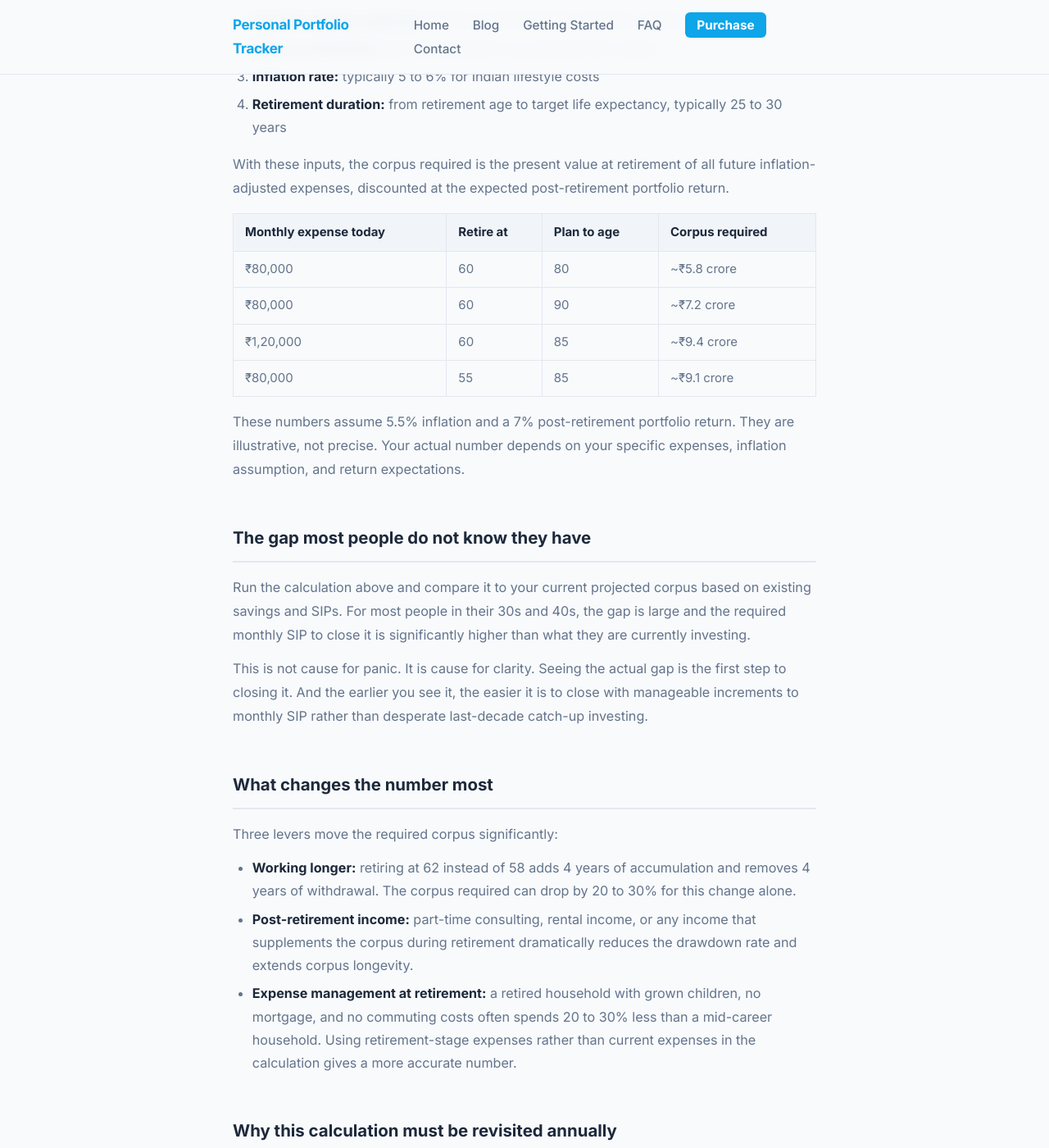
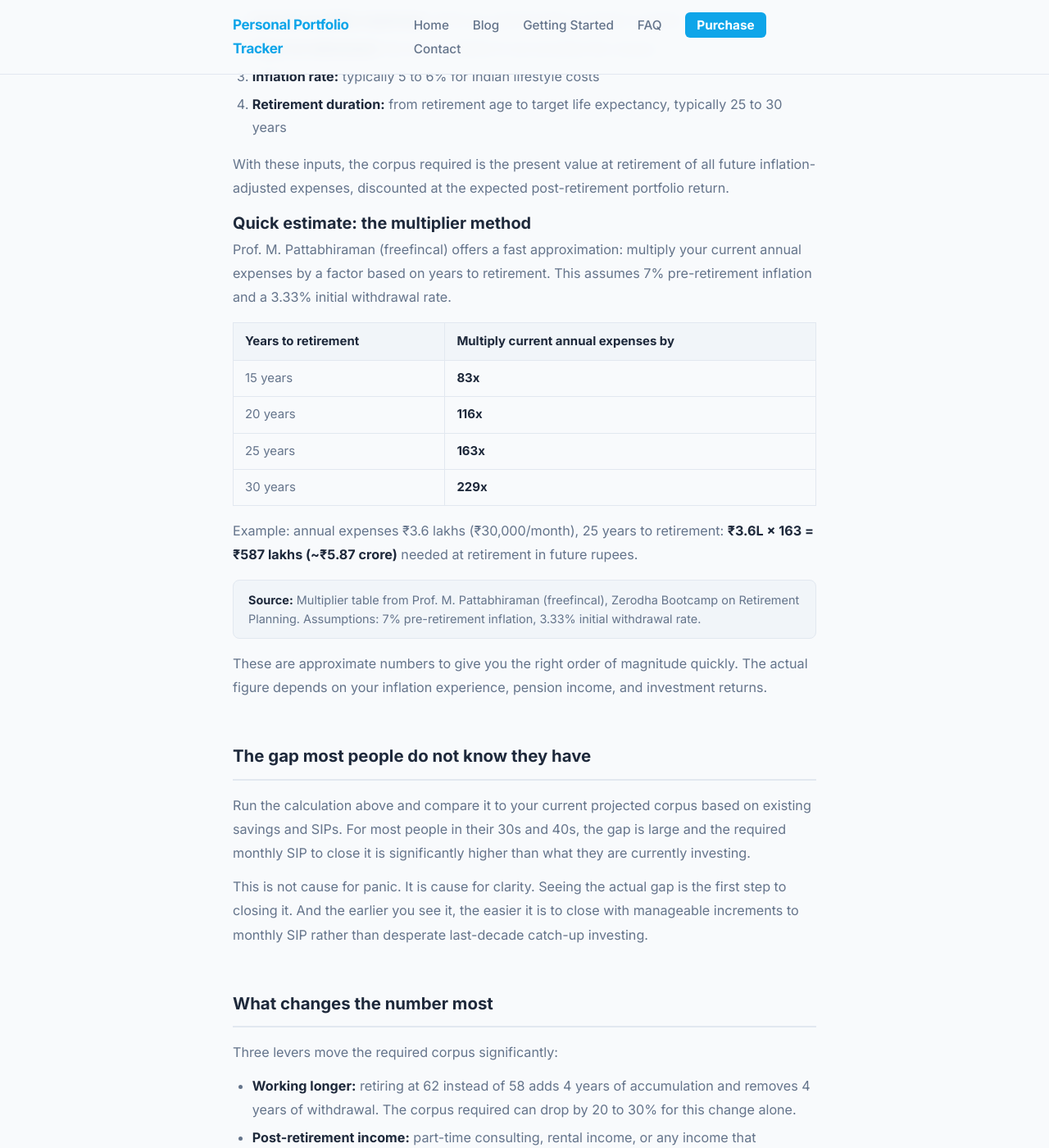
Before and after one commit to srikrishna2024/portfolio-tracker-blog, a Jekyll site: the page built from how-much-is-enough/index.html, in a window 1280 px wide and 1400 px high, scrolled down 1239 px. Shown: the whole window at 82% size. Built offline with Jekyll 4.4.1, drawn with Linux system fonts in a browser that asks for light colours; some of the changed text lies outside the part shown.

Commit message:
add 3 new posts: annual review, stop checking, withdrawal rate; update how-much-is-enough with Pattabhiraman multipliers; update footer

```diff
--- a/_layouts/default.html
+++ b/_layouts/default.html
@@ -46,6 +46,8 @@
           <div class="footer-col-label">Investing Philosophy</div>
           <a href="{{ '/goal-based-investing/' | relative_url }}">Goal-Based Investing</a>
           <a href="{{ '/how-much-is-enough/' | relative_url }}">How Much Is Enough?</a>
+          <a href="{{ '/withdrawal-rate/' | relative_url }}">Withdrawal Rate in Retirement</a>
+          <a href="{{ '/annual-review/' | relative_url }}">The Annual Review</a>
           <a href="{{ '/sip-step-up/' | relative_url }}">The SIP Step-Up Strategy</a>
           <a href="{{ '/career-is-your-best-investment/' | relative_url }}">Your Career Is Your Best Investment</a>
           <a href="{{ '/myth-of-perfect-fund/' | relative_url }}">The Myth of the Perfect Fund</a>
--- a/assets/css/style.css
+++ b/assets/css/style.css
@@ -892,3 +892,33 @@ nav a.nav-cta:hover { background: #0284c7; color: #fff !important; }
   padding: 1px 6px; border-radius: 999px;
   margin-left: 6px; vertical-align: middle; font-family: var(--font-sans);
 }
+
+/* ── Formula box ─────────────────────────────────────────────── */
+.formula-box {
+  background: var(--surface); border: 1px solid var(--border);
+  border-left: 4px solid var(--accent2); border-radius: 0 10px 10px 0;
+  padding: 20px 24px; margin: 20px 0; text-align: center;
+}
+.formula {
+  font-size: 1.05rem; font-family: var(--font-sans);
+  color: var(--text); font-weight: 600;
+}
+.formula-frac {
+  display: inline-flex; flex-direction: column;
+  align-items: center; vertical-align: middle; margin: 0 6px;
+}
+.formula-num {
+  border-bottom: 2px solid var(--text); padding-bottom: 3px; margin-bottom: 3px;
+  font-size: 0.92rem;
+}
+.formula-den { font-size: 0.92rem; }
+.formula-note { font-size: 0.8rem; color: var(--muted); margin: 10px 0 0; font-style: italic; }
+
+/* ── Callout box ─────────────────────────────────────────────── */
+.callout-box {
+  background: var(--surface2); border: 1px solid var(--border);
+  border-radius: 8px; padding: 12px 18px;
+  font-size: 0.85rem; color: var(--muted); line-height: 1.6;
+  margin: 16px 0;
+}
+.callout-box strong { color: var(--text); }
--- a/how-much-is-enough/index.html
+++ b/how-much-is-enough/index.html
@@ -45,17 +45,26 @@ title: How Much Is Enough? Setting Your Retirement Number
     </ol>
     <p>With these inputs, the corpus required is the present value at retirement of all future inflation-adjusted expenses, discounted at the expected post-retirement portfolio return.</p>
 
+    <h3>Quick estimate: the multiplier method</h3>
+    <p>Prof. M. Pattabhiraman (freefincal) offers a fast approximation: multiply your current annual expenses by a factor based on years to retirement. This assumes 7% pre-retirement inflation and a 3.33% initial withdrawal rate.</p>
+
     <table class="content-table">
-      <thead><tr><th>Monthly expense today</th><th>Retire at</th><th>Plan to age</th><th>Corpus required</th></tr></thead>
+      <thead><tr><th>Years to retirement</th><th>Multiply current annual expenses by</th></tr></thead>
       <tbody>
-        <tr><td>₹80,000</td><td>60</td><td>80</td><td>~₹5.8 crore</td></tr>
-        <tr><td>₹80,000</td><td>60</td><td>90</td><td>~₹7.2 crore</td></tr>
-        <tr><td>₹1,20,000</td><td>60</td><td>85</td><td>~₹9.4 crore</td></tr>
-        <tr><td>₹80,000</td><td>55</td><td>85</td><td>~₹9.1 crore</td></tr>
+        <tr><td>15 years</td><td><strong>83x</strong></td></tr>
+        <tr><td>20 years</td><td><strong>116x</strong></td></tr>
+        <tr><td>25 years</td><td><strong>163x</strong></td></tr>
+        <tr><td>30 years</td><td><strong>229x</strong></td></tr>
       </tbody>
     </table>
 
-    <p>These numbers assume 5.5% inflation and a 7% post-retirement portfolio return. They are illustrative, not precise. Your actual number depends on your specific expenses, inflation assumption, and return expectations.</p>
+    <p>Example: annual expenses ₹3.6 lakhs (₹30,000/month), 25 years to retirement: <strong>₹3.6L × 163 = ₹587 lakhs (~₹5.87 crore)</strong> needed at retirement in future rupees.</p>
+
+    <div class="callout-box">
+      <strong>Source:</strong> Multiplier table from Prof. M. Pattabhiraman (freefincal), Zerodha Bootcamp on Retirement Planning. Assumptions: 7% pre-retirement inflation, 3.33% initial withdrawal rate.
+    </div>
+
+    <p>These are approximate numbers to give you the right order of magnitude quickly. The actual figure depends on your inflation experience, pension income, and investment returns.</p>
   </div>
 
   <div class="content-section">
```
Also changed, not shown: other parts of _layouts/default.html (+1 -0 lines), annual-review/index.html (added, +116 -0 lines), stop-checking/index.html (added, +82 -0 lines), withdrawal-rate/index.html (added, +102 -0 lines).
